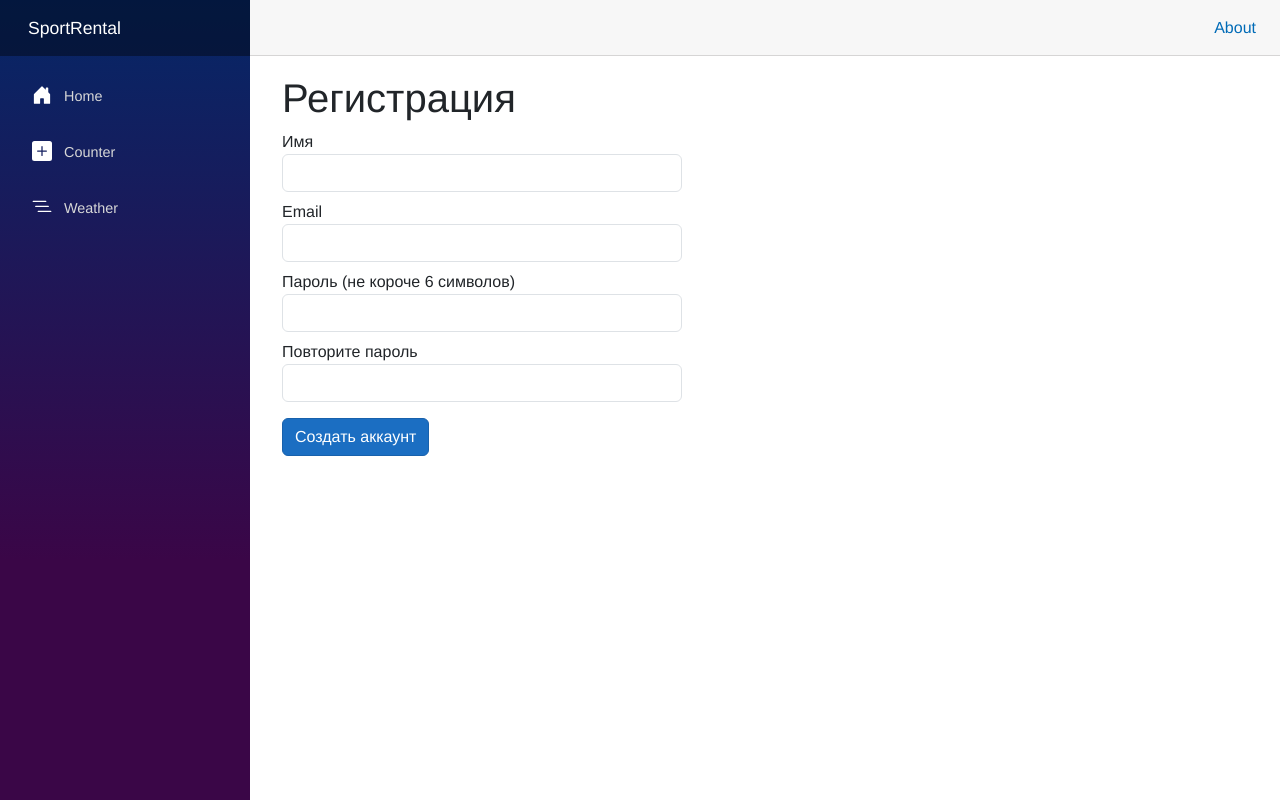
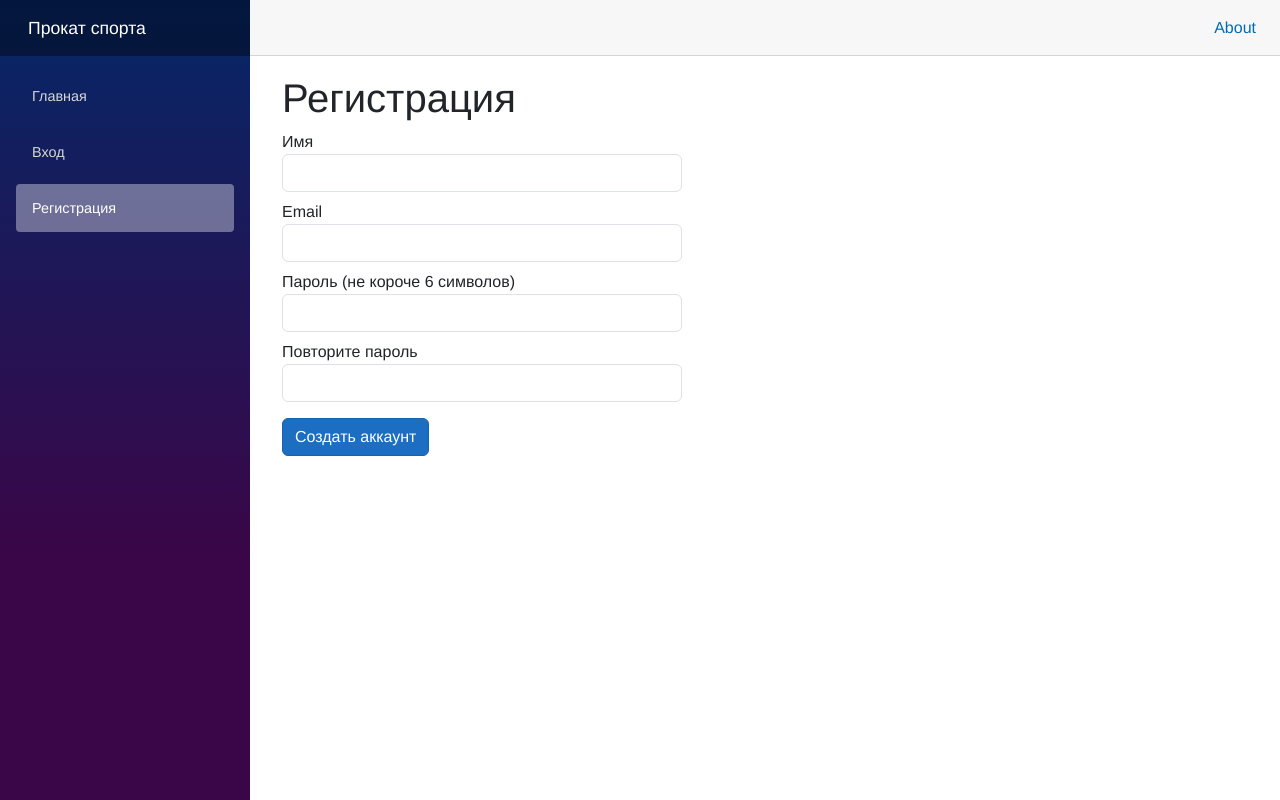
Before and after one commit to snezana000-art/SportRentalSS, an ASP.NET Core app: page /register in a window 1280 px wide. Run offline with ASP.NET Core 8, Linux system fonts and the light colour scheme; style sheets or scripts are compiled from the project's sources.

Commit message:
добавила меню с входом и выходом

```diff
--- a/Components/Layout/NavMenu.razor
+++ b/Components/Layout/NavMenu.razor
@@ -1,6 +1,10 @@
+@implements IDisposable
+@inject AuthService Auth
+@inject NavigationManager Nav
+
 <div class="top-row ps-3 navbar navbar-dark">
     <div class="container-fluid">
-        <a class="navbar-brand" href="">SportRental</a>
+        <a class="navbar-brand" href="">Прокат спорта</a>
     </div>
 </div>
 
@@ -10,20 +14,55 @@
     <nav class="nav flex-column">
         <div class="nav-item px-3">
             <NavLink class="nav-link" href="" Match="NavLinkMatch.All">
-                <span class="bi bi-house-door-fill-nav-menu" aria-hidden="true"></span> Home
+                Главная
             </NavLink>
         </div>
 
+        @if (Auth.IsLoggedIn)
+        {
             <div class="nav-item px-3">
-            <NavLink class="nav-link" href="counter">
-                <span class="bi bi-plus-square-fill-nav-menu" aria-hidden="true"></span> Counter
+                <span class="nav-link">@Auth.CurrentUser!.FullName</span>
+            </div>
+            <div class="nav-item px-3">
+                <button class="nav-link" @onclick="Logout">Выйти</button>
+            </div>
+        }
+        else
+        {
+            <div class="nav-item px-3">
+                <NavLink class="nav-link" href="login">
+                    Вход
                 </NavLink>
             </div>
-
             <div class="nav-item px-3">
-            <NavLink class="nav-link" href="weather">
-                <span class="bi bi-list-nested-nav-menu" aria-hidden="true"></span> Weather
+                <NavLink class="nav-link" href="register">
+                    Регистрация
                 </NavLink>
             </div>
+        }
     </nav>
 </div>
+
+@code {
+    protected override void OnInitialized()
+    {
+        // когда кто-то вошёл или вышел, перерисовывается меню
+        Auth.Changed += Refresh;
+    }
+
+    private void Refresh()
+    {
+        InvokeAsync(StateHasChanged);
+    }
+
+    private void Logout()
+    {
+        Auth.Logout();
+        Nav.NavigateTo("");
+    }
+
+    public void Dispose()
+    {
+        Auth.Changed -= Refresh;
+    }
+}
--- a/Components/Pages/Register.razor
+++ b/Components/Pages/Register.razor
@@ -10,10 +10,6 @@
     @if (error != "")
     {
         <div class="alert alert-danger">@error</div>
-    }
-    @if (message != "")
-    {
-        <div class="alert alert-success">@message</div>
     }
 
     <label>Имя</label>
@@ -37,12 +33,10 @@
     string password = "";
     string password2 = "";
     string error = "";
-    string message = "";
 
     async Task DoRegister()
     {
         error = "";
-        message = "";
 
         if (password != password2)
         {
@@ -54,7 +48,8 @@
 
         if (result == null)
         {
-            message = "Вы зарегистрированы, добро пожаловать, " + Auth.CurrentUser!.FullName + "!";
+            // регистрация прошла, переходим на главную страницу
+            Nav.NavigateTo("/");
         }
         else
         {
```
Also changed, not shown: Components/Pages/Login.razor (+2 -7 lines), 2 other files. Lines whose indentation alone changed are shown as unchanged.
